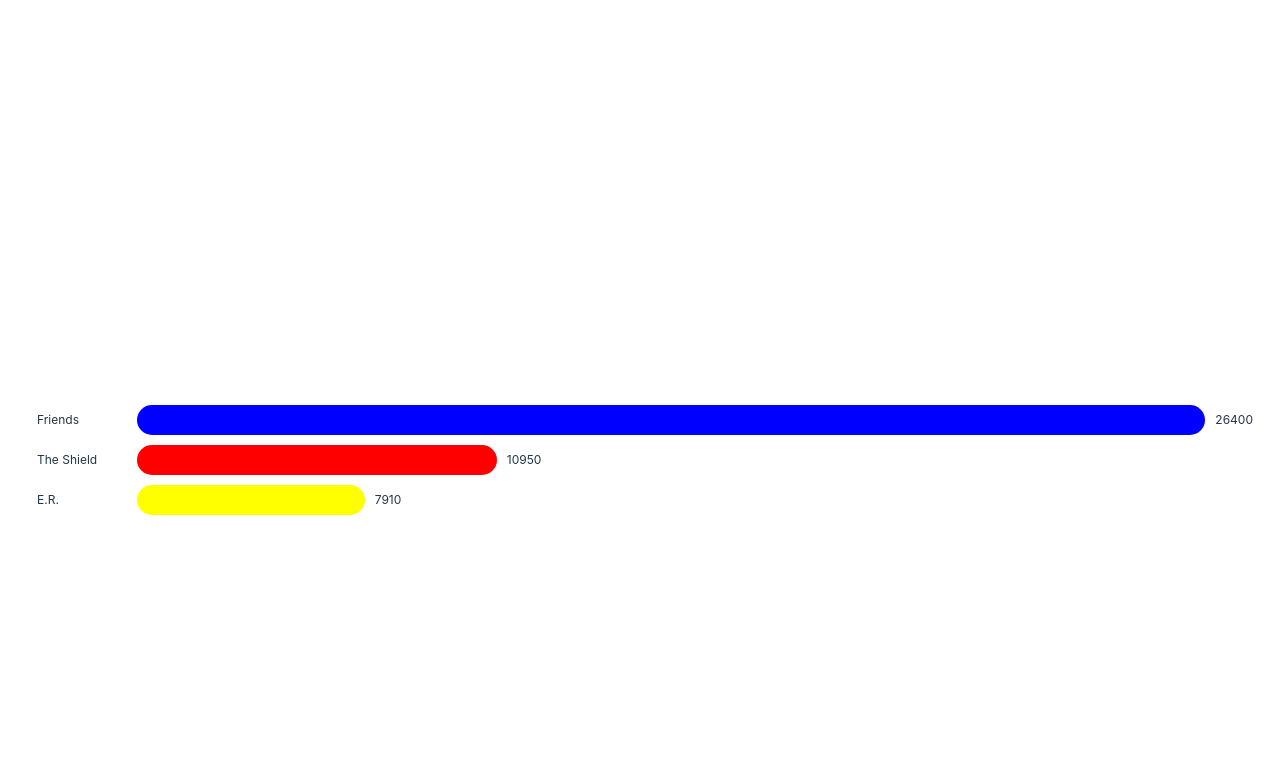
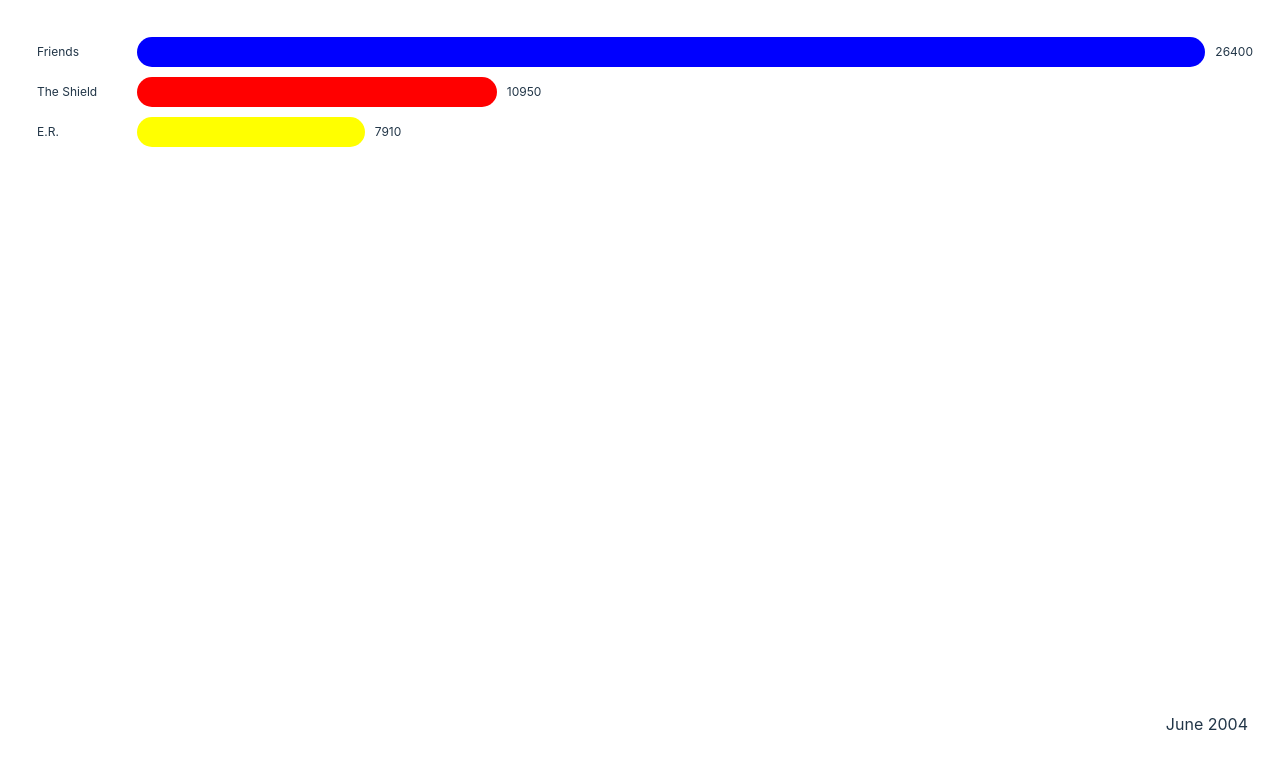
Before and after one commit to Wanziro/react-ranking-chart, a React (Vite) app: page / in a window 1280 px wide. Shown: the top 768 px of the page. Built offline with nearby package versions, Linux system fonts and the light colour scheme.

Commit message:
displaying current graph date

```diff
--- a/src/App.css
+++ b/src/App.css
@@ -37,3 +37,15 @@
   height: 30px;
   border-radius: 25px;
 }
+
+.chart-container {
+  position: relative;
+  width: 100%;
+  height: 100vh;
+}
+.chart-container .date-container {
+  position: absolute;
+  bottom: 10%;
+  right: 0;
+  z-index: 1;
+}
--- a/src/App.tsx
+++ b/src/App.tsx
@@ -2,6 +2,7 @@
 import "./App.css";
 import movieData from "./data/movies.json";
 import DataItem from "./components/data-item";
+import { monthNames } from "./constants";
 
 interface Idata {
   name: string;
@@ -118,16 +119,32 @@
       })[0]
     );
   }, [currentDateCounter]);
+
+  const returnCurrentDate = () => {
+    try {
+      const [month, year] = sortedDates[currentDateCounter].split("/");
+      const index = Number(month) - 1;
+      const name = monthNames[index];
+      return `${name} ${year}`;
+    } catch (error) {
+      return "-";
+    }
+  };
+
   return (
-    <div style={{ position: "relative", width: "100%" }}>
+    <div className="chart-container">
       {dataVisualizer.map((item, index) => (
         <DataItem
           key={index}
           item={item}
           allItems={dataVisualizer}
           highestValue={highestValue}
+          currentDateCounter={currentDateCounter}
         />
       ))}
+      <div className="date-container">
+        <p>{returnCurrentDate()}</p>
+      </div>
     </div>
   );
 }
--- a/src/components/data-item/index.tsx
+++ b/src/components/data-item/index.tsx
@@ -5,8 +5,14 @@
   item: IdataVisualizer;
   highestValue: undefined | IdataVisualizer;
   allItems: IdataVisualizer[];
+  currentDateCounter: number;
 }
-function DataItem({ item, highestValue, allItems }: IDataItemProps) {
+function DataItem({
+  item,
+  highestValue,
+  allItems,
+  currentDateCounter,
+}: IDataItemProps) {
   const [percentage, setPercentage] = useState<number>(0);
   const [position, setPosition] = useState<number>(0);
   useEffect(() => {
@@ -23,6 +29,8 @@
     const per = (item.value / highestValue.value) * 100;
     setPercentage(Number(per.toFixed(2)));
   }, [highestValue]);
+
+  useEffect(() => {}, [currentDateCounter]);
   return (
     <div
       className="item-container"
@@ -31,7 +39,7 @@
       <div className="item-contents-wrapper">
         <p>{item.name}</p>
         <div className="bar" style={{ backgroundColor: item.color }}></div>
-        <p>{item.value}</p>
+        <p>{item.value === 0 ? item.updatedValue : item.value}</p>
       </div>
     </div>
   );
--- /dev/null
+++ b/src/constants/index.ts
@@ -0,0 +1,14 @@
+export const monthNames = [
+  "January",
+  "February",
+  "March",
+  "April",
+  "May",
+  "June",
+  "July",
+  "August",
+  "September",
+  "October",
+  "November",
+  "December",
+];
```
